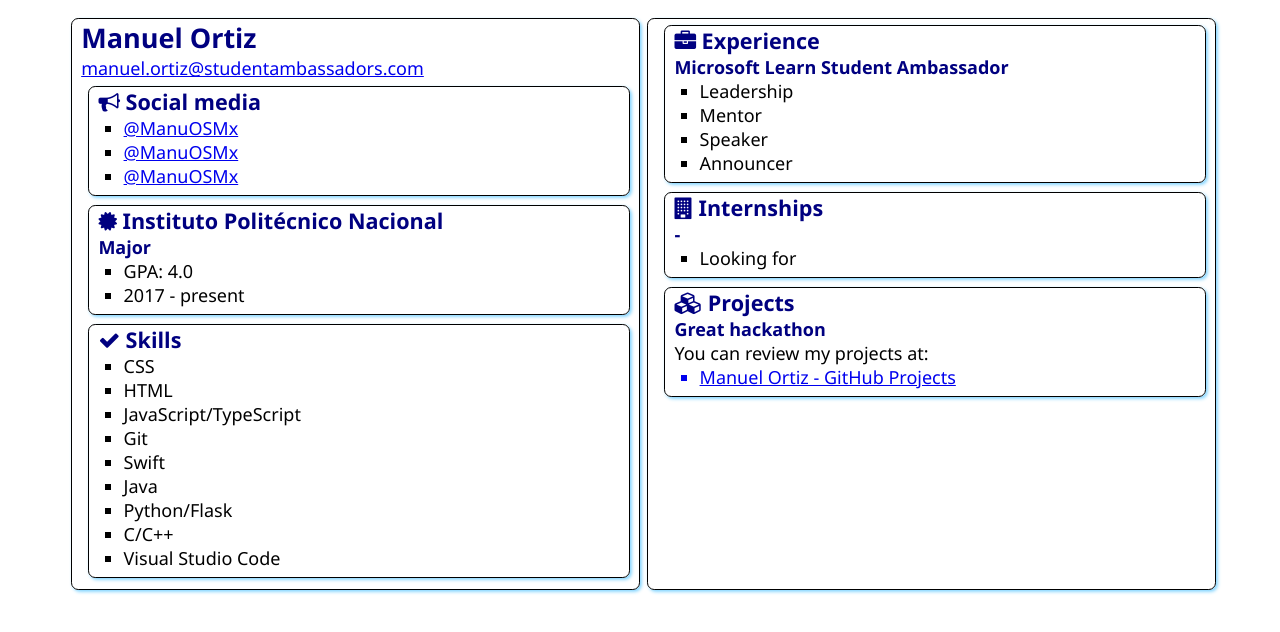
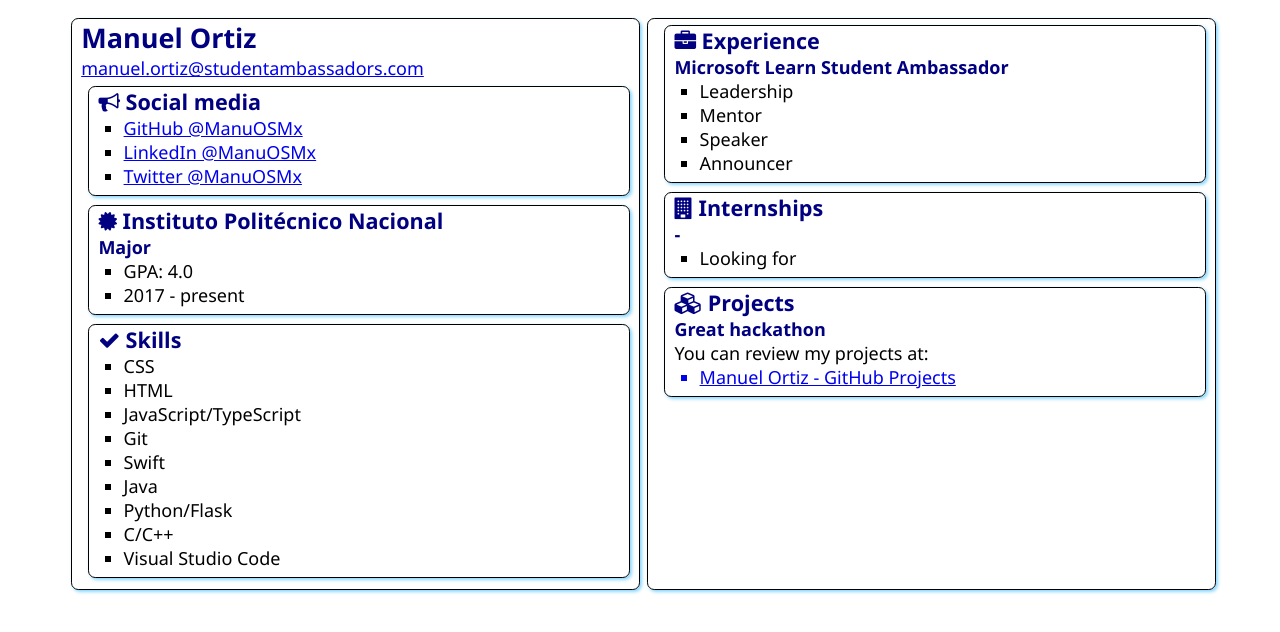
Before and after one commit to ManuOSMx/SATechnicalOnboarding, a plain HTML site: page src/index.html in a window 1280 px wide. Drawn offline with Linux system fonts and the light colour scheme.

Commit message:
Update SocialMedia

```diff
--- a/src/index.html
+++ b/src/index.html
@@ -21,9 +21,9 @@
                     Social media
                 </h2>
                 <ul>
-                    <li><a href="https://github.com/ManuOSMx">@ManuOSMx</a></li>
-                    <li><a href="https://linkedin.com/in/ManuOSMx">@ManuOSMx</a></li>
-                    <li><a href="https://twitter.com/ManuOSMx">@ManuOSMx</a></li>
+                    <li><a href="https://github.com/ManuOSMx">GitHub @ManuOSMx</a></li>
+                    <li><a href="https://linkedin.com/in/ManuOSMx">LinkedIn @ManuOSMx</a></li>
+                    <li><a href="https://twitter.com/ManuOSMx">Twitter @ManuOSMx</a></li>
                 </ul>
             </section>
 
```
